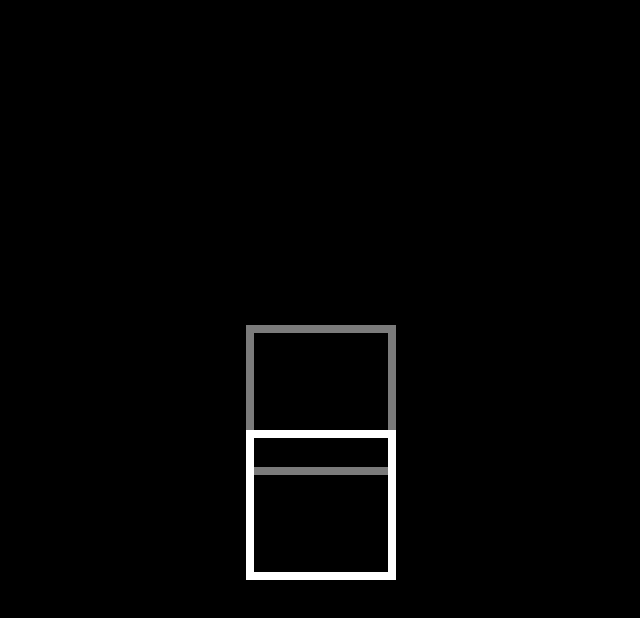
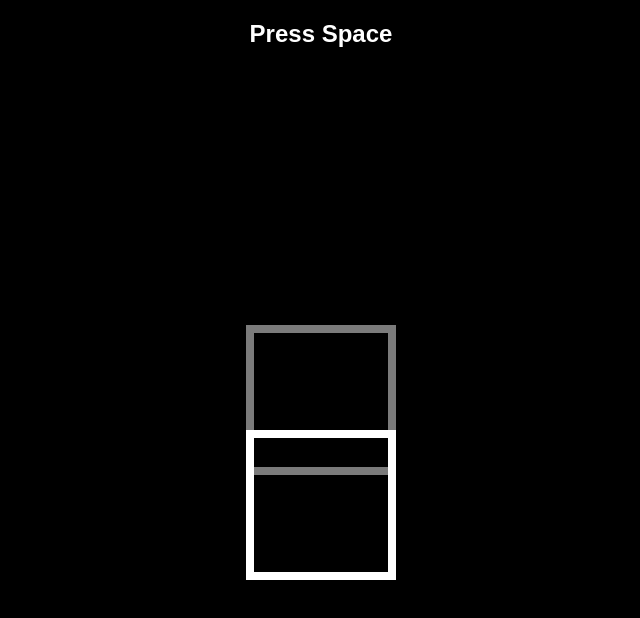
Before and after one commit to NickSneed/LagTest, a plain HTML site: page index.html in a window 1280 px wide. Shown: the whole page, without its empty margins (319-959 px from the left). Drawn offline with nearby package versions, Linux system fonts and the light colour scheme.

Commit message:
small updates

```diff
--- a/app.js
+++ b/app.js
@@ -10,14 +10,14 @@
 		timeLag = 0,
 		results = [];
 
-	/*
+/*
 	var fps,
 		delta,
 		lastCalledTime;
-		*/
+        */
 
 	function animation() {
-		/*
+/*
 		if(!lastCalledTime) {
 			lastCalledTime = Date.now();
 			fps = 0;
@@ -26,7 +26,8 @@
 		lastCalledTime = Date.now();
 		fps = 1 / delta;
 		console.log(fps);
-		*/
+        */
+
 
 		yPos = yPos + (aniDir * aniSpeed);
 		cursorEl.css('transform', 'translate3d(0px, ' + yPos + 'px, 0px)');
@@ -55,7 +56,9 @@
 	requestAnimationFrame(animation);
 
 	$(document).keypress(function(e) {
-		if (e.which === 116) {
+
+        // press space
+		if (e.which === 32) {
 			if (results.length === 0) {
 				resultsEl.html('');
 			}
--- a/index.html
+++ b/index.html
@@ -12,6 +12,8 @@
         </div>
         <div id="results"></div>
 
+        <h2>Press Space</h2>
+
         <script src="http://ajax.googleapis.com/ajax/libs/jquery/1.10.2/jquery.min.js"></script>
         <script src="app.js"></script>
     </body>
--- a/styles.css
+++ b/styles.css
@@ -1,7 +1,9 @@
 body {
 	background: #000;
+	font-family: arial;
 	margin: 0;
 	padding: 0;
+	text-align: center;
 }
 
 #wrapper {
@@ -36,9 +38,12 @@ body {
 
 #results {
 	color: #fff;
-	font-family: arial;
 	font-size: 40px;
 	position: absolute;
 	left: 20px;
 	top: 20px;
 }
+
+h2 {
+	color: #fff;
+}
```
